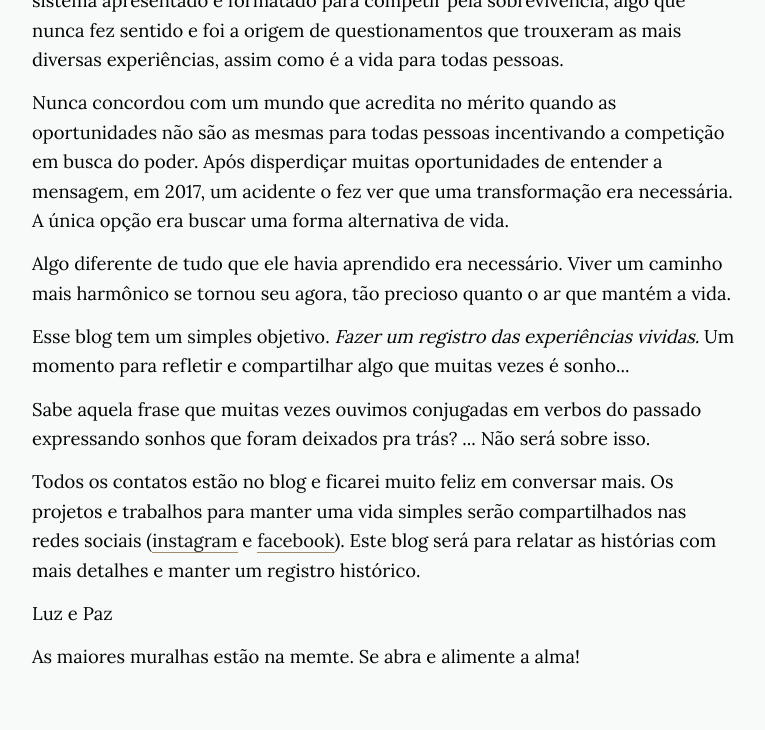
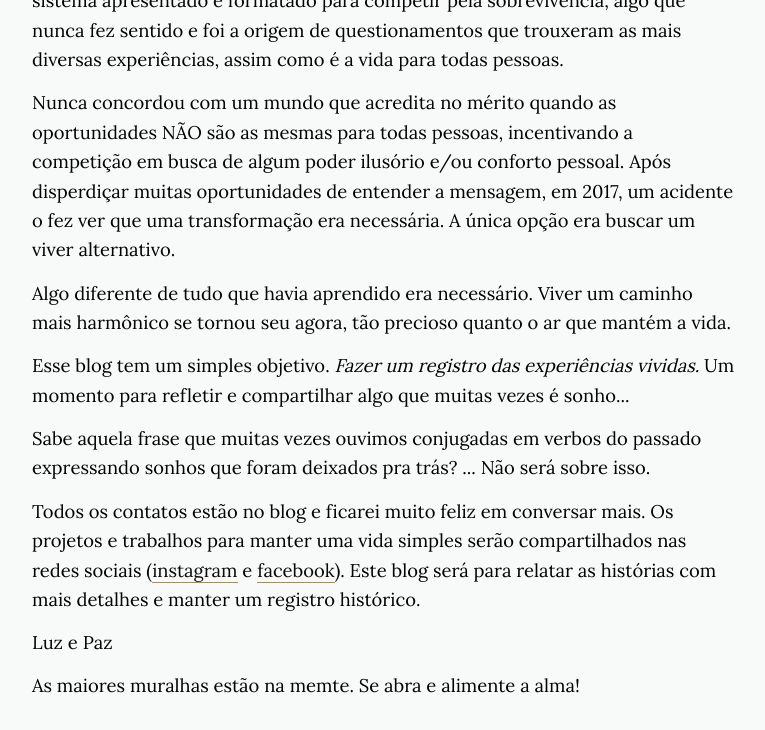
Before and after one commit to diegobianchetti/blog-base, a Jekyll site: the page built from about.html, in a window 1280 px wide and 900 px high, scrolled down 645 px, cut to the strip 170-900 px from the top of the window. Shown: the whole strip, without its empty margins (256-1021 px from the left). Built offline with Jekyll 4.4.1, drawn with Linux system fonts in a browser that asks for light colours; nearby versions of some CDN libraries.

Commit message:
atualiza sobre

```diff
--- a/about.html
+++ b/about.html
@@ -23,9 +23,9 @@ permalink: /about/
 
       <p>Diego nasceu em 1982 e durante muito tempo viveu tentando se encaixar num sistema apresentado e formatado para competir pela sobrevivência, algo que nunca fez sentido e foi a origem de questionamentos que trouxeram as mais diversas experiências, assim como é a vida para todas pessoas.</p>
 
-      <p>Nunca concordou com um mundo que acredita no mérito quando as oportunidades não são as mesmas para todas pessoas incentivando a competição em busca do poder. Após disperdiçar muitas oportunidades de entender a mensagem, em 2017, um acidente o fez ver que uma transformação era necessária. A única opção era buscar uma forma alternativa de vida.</p>
+      <p>Nunca concordou com um mundo que acredita no mérito quando as oportunidades NÃO são as mesmas para todas pessoas, incentivando a competição em busca de algum poder ilusório e/ou conforto pessoal. Após disperdiçar muitas oportunidades de entender a mensagem, em 2017, um acidente o fez ver que uma transformação era necessária. A única opção era buscar um viver alternativo.</p>
 
-      <p>Algo diferente de tudo que ele havia aprendido era necessário. Viver um caminho mais harmônico se tornou seu agora, tão precioso quanto o ar que mantém a vida.</p>
+      <p>Algo diferente de tudo que havia aprendido era necessário. Viver um caminho mais harmônico se tornou seu agora, tão precioso quanto o ar que mantém a vida.</p>
 
       <p>Esse blog tem um simples objetivo. <i>Fazer um registro das experiências vividas.</i> Um momento para refletir e compartilhar algo que muitas vezes é sonho...</p>
 
```
